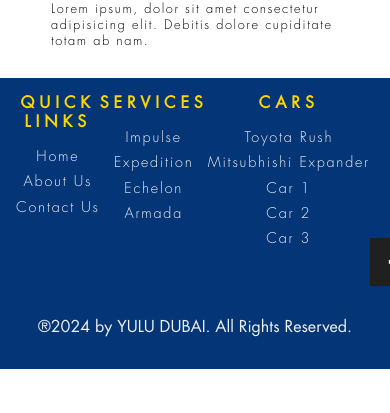
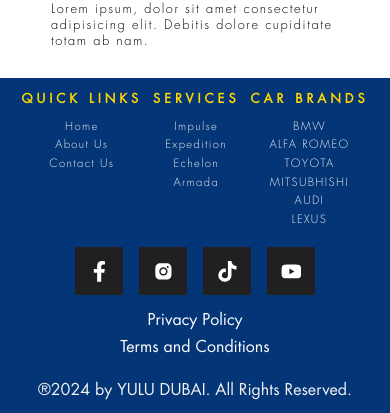
Before and after one commit to baayesh/yulu, a React (Create React App) app in the folder frontend/: page / in a window 390 px wide. Shown: the part 4641-5054 px from the top of the page. Before the commit the page ends 5010 px from the top, so only its background shows below. Built offline with nearby package versions, Linux system fonts and the light colour scheme.

Commit message:
make footer responsive

```diff
--- a/frontend/src/components/common/footer.js
+++ b/frontend/src/components/common/footer.js
@@ -13,7 +13,6 @@ const Footer = () => {
           <h3>QUICK LINKS</h3>
           <p>Home</p>
           <p>About&nbsp;Us</p>
-
           <p>Contact&nbsp;Us</p>
           {/* <img src={logo__footer} className="logo-footer" /> */}
         </div>
@@ -25,32 +24,40 @@ const Footer = () => {
           <p>Armada</p>
         </div>
         <div className="footer-column">
-          <h3>CARS</h3>
-          <p>Toyota&nbsp;Rush</p>
-          <p>Mitsubhishi&nbsp;Expander</p>
-          <p>Car&nbsp;1</p>
-          <p>Car&nbsp;2</p>
-          <p>Car&nbsp;3</p>
+          <h3>CAR BRANDS</h3>
+          <p>BMW</p>
+          <p>ALFA ROMEO</p>
+          <p>TOYOTA</p>
+          <p>MITSUBHISHI</p>
+          <p>AUDI</p>
+          <p>LEXUS</p>
+        </div>
       </div>
       <div className="footer-column">
-
         <div className="row footer-social">
           <div className="social-media-icon-container">
             <FaFacebookF className="social-media-icon" />
           </div>
 
-
           <div className="social-media-icon-container">
-            <AiFillInstagram  className="social-media-icon"/>
+            <AiFillInstagram className="social-media-icon" />
           </div>
           <div className="social-media-icon-container">
-            <FaTiktok  className="social-media-icon"/>
+            <FaTiktok className="social-media-icon" />
           </div>
           <div className="social-media-icon-container">
-            <FaYoutube  className="social-media-icon"/>
+            <FaYoutube className="social-media-icon" />
           </div>
         </div>
       </div>
+
+      <div className="footer__leagal">
+        <a href="#">
+          <p>Privacy Policy</p>
+        </a>
+        <a href="#">
+          <p>Terms and Conditions</p>
+        </a>
       </div>
 
       <div className="footer-lastline">
--- a/frontend/src/styles/header__footer.css
+++ b/frontend/src/styles/header__footer.css
@@ -104,7 +104,7 @@
   display: flex;
   max-width: 1440px;
   margin: auto;
-  justify-content: space-between;
+  justify-content: space-around;
 }
 
 .footer-column {
@@ -142,12 +142,26 @@
 
 .footer-social {
   gap: 1em;
-  margin-top: 10em;
+  justify-content: center;
+  align-items: center;
+  margin: 1em 0;
+
+}
+
+.footer__leagal a{
+  text-decoration: none;
+}
+.footer__leagal p{
+  text-decoration: none;
+  color: white;
+  font-family:'futura-std-book', 'sans-serif' ;
+  margin: 0 0 0.5em 0;
+
 }
 
 .footer-lastline p {
   font-family: "futura-std-book", sans-serif;
- padding: 2em 0em;
+ padding: 1em 0em;
  margin: 0;
   color: #f2f2f2;
 }
@@ -197,6 +211,14 @@
 }
 
 @media (max-width: 480px) {
+
+  .footer-column h3{
+    font-size: 0.8rem;
+  }
+
+  .footer-column p{
+    font-size: 0.7rem;
+  }
 }
 
 @media (max-width:1440px){
--- a/frontend/src/styles/home.css
+++ b/frontend/src/styles/home.css
@@ -536,7 +536,7 @@
   }
 }
 
-@media (min-width:1024px) {
+@media (min-width:1023px) {
   .hero__med__2__img{
     display: none;
   }
```
Lines whose indentation alone changed are shown as unchanged.
